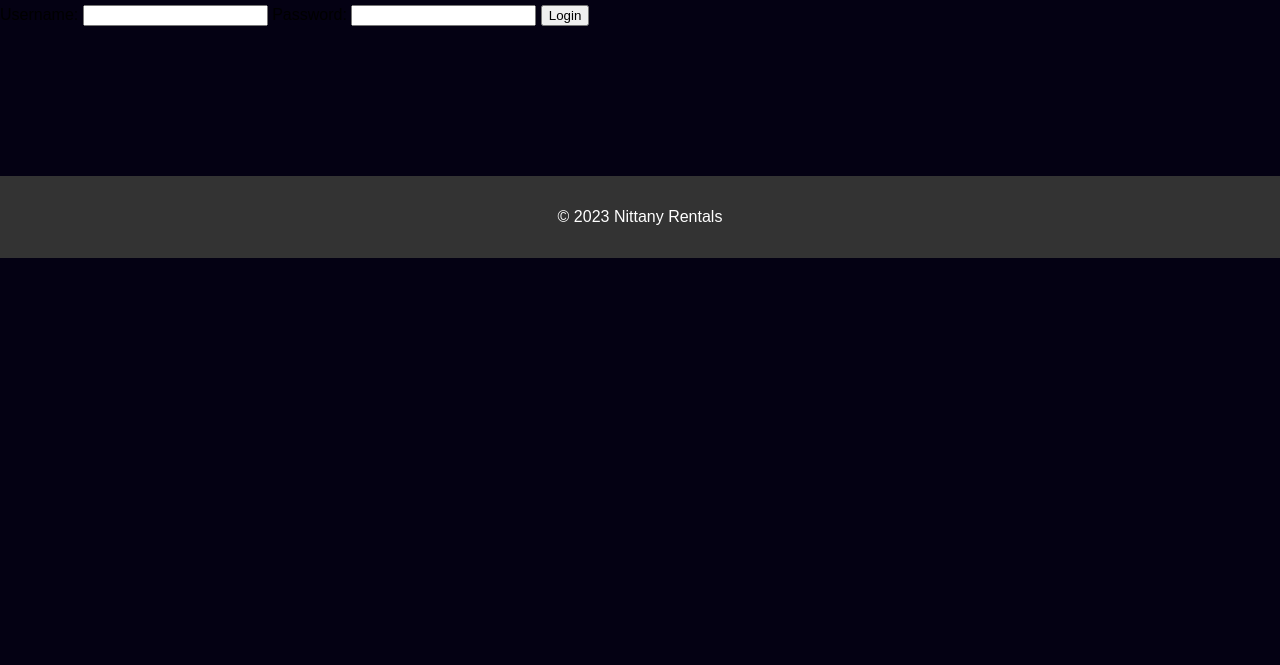
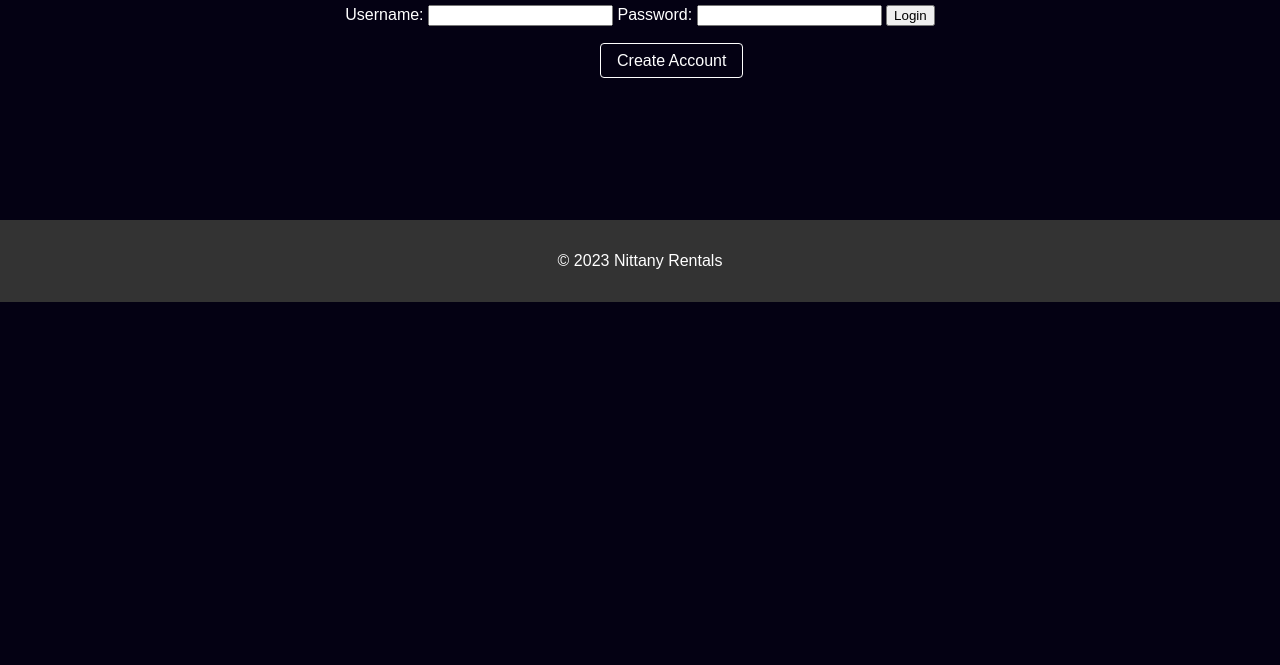
Before and after one commit to anr5565/IST412-T2-Movie, a plain HTML site: page Nittany Rentals/login.html in a window 1280 px wide. Shown: the part 135-800 px from the top of the page. Drawn offline with Linux system fonts and the light colour scheme.

Commit message:
Created login page with form for username and pass

```diff
--- a/Nittany Rentals/login.html
+++ b/Nittany Rentals/login.html
@@ -4,7 +4,7 @@
     <meta charset="UTF-8">
     <meta name="viewport" content="width=device-width, initial-scale=1.0">
     <title>Login - Nittany Rentals</title>
-    <link rel="stylesheet" href="styles.css">
+    <link rel="stylesheet" href="styles.css"> <!-- Make sure to link your CSS file -->
 </head>
 <body>
     <header>
@@ -25,7 +25,7 @@
     <main>
         <h2 class="section-title">Login</h2>
         <!-- Your login form goes here -->
-        <form action="fake_login_process.php" method="post">
+        <form action="fake_login_process.php" method="post" class="login-form">
             <!-- Include your input fields for username and password -->
             <label for="username">Username:</label>
             <input type="text" id="username" name="username" required>
@@ -35,6 +35,10 @@
 
             <button type="submit">Login</button>
         </form>
+
+        <!-- Button for creating a new account -->
+        <p><a href="registration.html" class="create-account-link">Create Account</a></p>
+
     </main>
 
     <footer>
--- a/Nittany Rentals/styles.css
+++ b/Nittany Rentals/styles.css
@@ -81,6 +81,36 @@ h2.section-title {
     margin-bottom: 20px;
 }
 
+/* Center the login form */
+/* Add this to your styles.css file */
+.login-form {
+    width: 50%; /* Adjust the width as needed */
+    margin: 0 auto; /* This centers the form horizontally */
+    text-align: center; /* This centers the content inside the form */
+}
+
+.create-account-link {
+    color: white;
+    text-decoration: none;
+    padding: 0.5em 1em;
+    margin-left: 600px;
+    border: 1px solid white;
+    border-radius: 4px;
+}
+
+.create-account-link:hover {
+    background-color: #2980b9; /* Darker blue color on hover */
+}
+
+.login-form label {
+    color: white; /* Set the text color to white */
+}
+
+.login-form input {
+    margin-bottom: 10px;
+}
+
+
 
 footer {
     background-color: #333;
```
